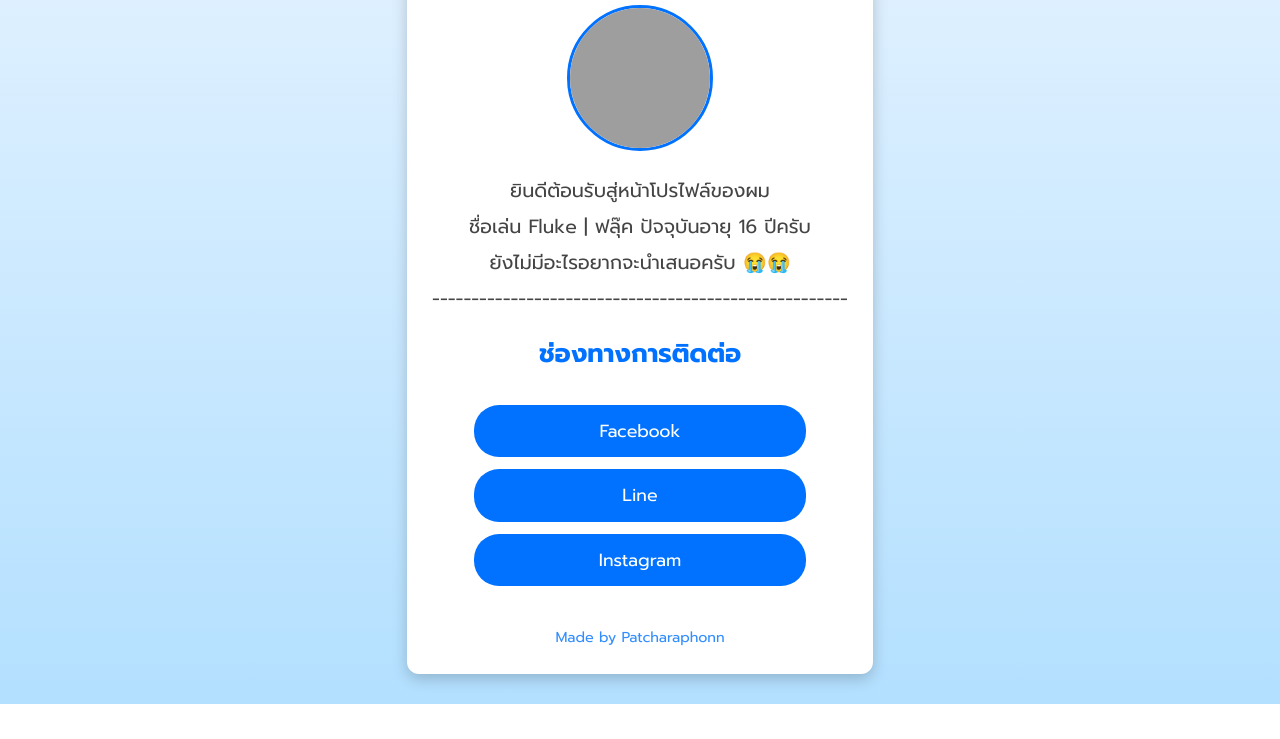
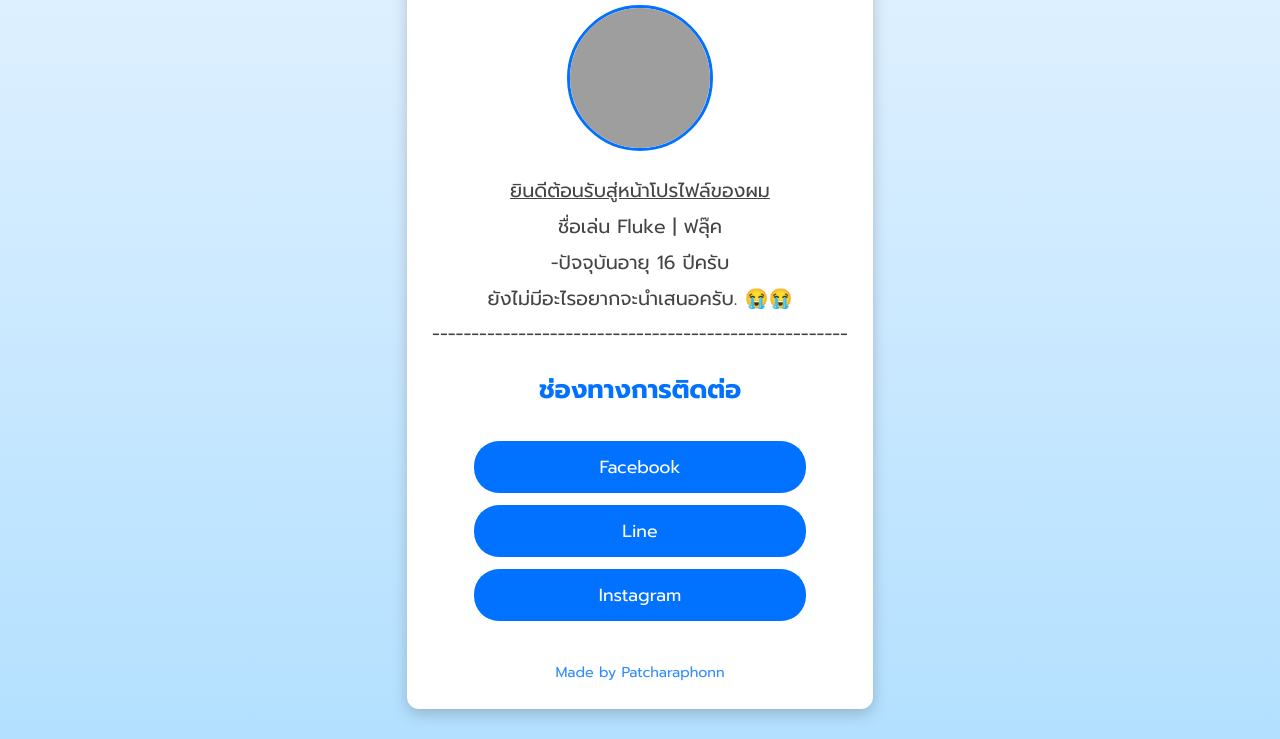
Before and after one commit to patcharaphonn/patcharaphonn.github.io, a plain HTML site: page index.html in a window 1280 px wide. Shown: the part 146-885 px from the top of the page. Before the commit the page ends 850 px from the top, so only its background shows below. Drawn offline with Linux system fonts and the light colour scheme; grey boxes are pictures that could not be loaded.

Commit message:
Update index.html

```diff
--- a/index.html
+++ b/index.html
@@ -114,9 +114,10 @@
         <h1>HI, สวัสดีครับ</h1>
         <img src="https://img2.pic.in.th/pic/20250901_211142.jpg" class="profile-img">
         <div class="bio">
-            <p>ยินดีต้อนรับสู่หน้าโปรไฟล์ของผม</p>
-            <p>ชื่อเล่น Fluke | ฟลุ๊ค ปัจจุบันอายุ 16 ปีครับ</p>
-            <p>ยังไม่มีอะไรอยากจะนำเสนอครับ 😭😭</p>
+            <p style="text-decoration: underline;">ยินดีต้อนรับสู่หน้าโปรไฟล์ของผม</p>
+            <p>ชื่อเล่น Fluke | ฟลุ๊ค</p>
+            <p>-ปัจจุบันอายุ 16 ปีครับ</p>
+            <p>ยังไม่มีอะไรอยากจะนำเสนอครับ. 😭😭</p>
             <p>-----------------------------------------------------</p>
         </div>
         <h2>ช่องทางการติดต่อ</h2>
```
